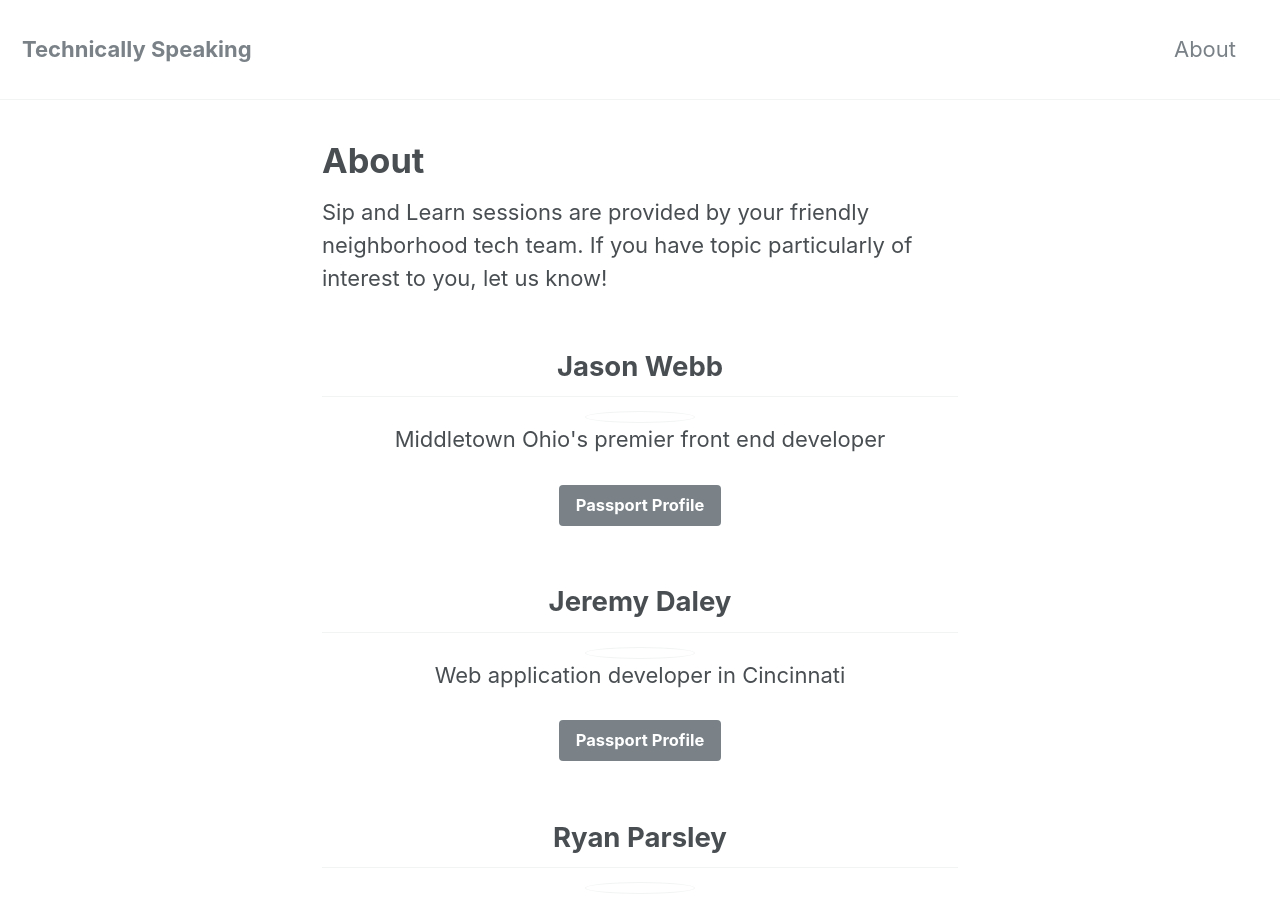
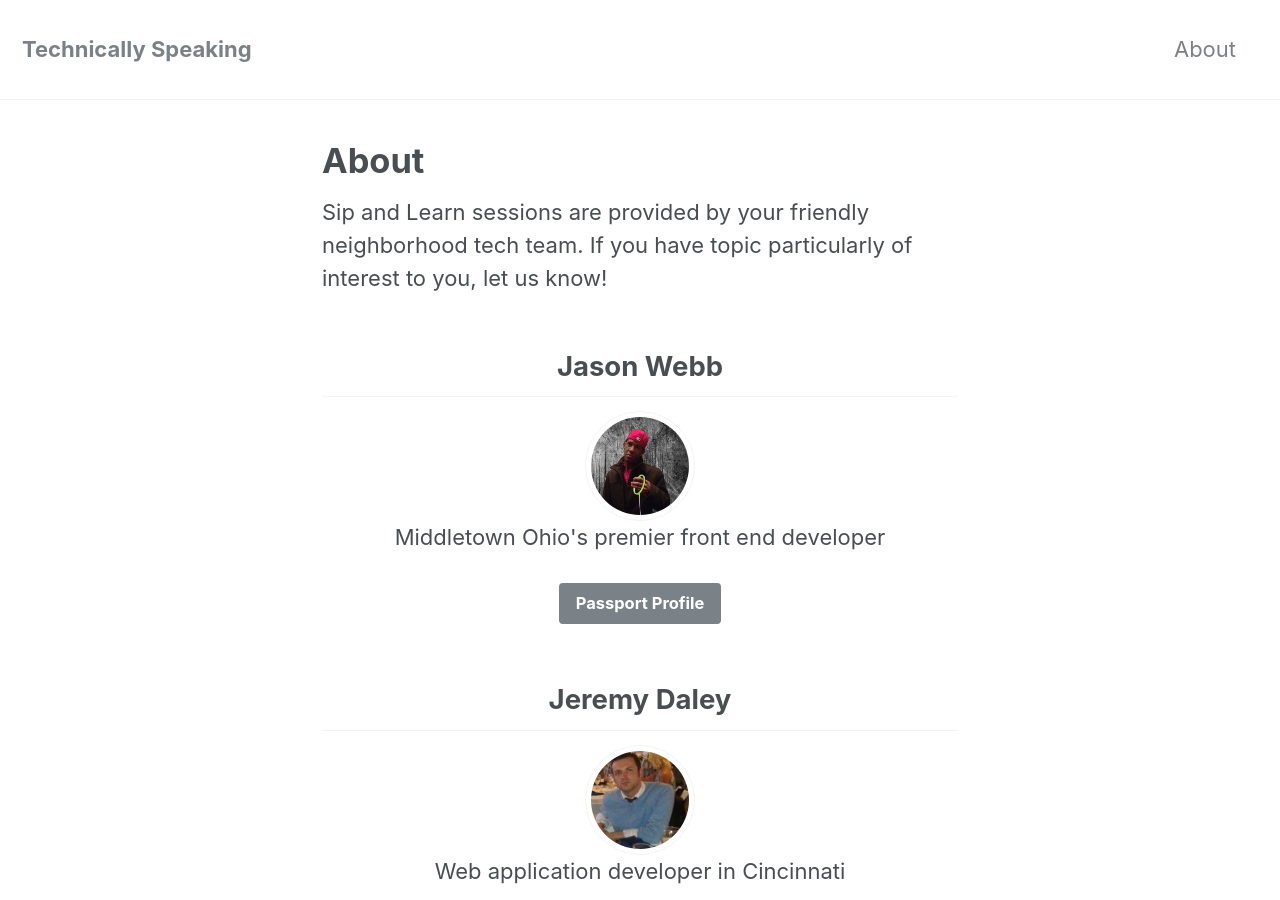
Before and after one commit to technicallySpeaking/technicallySpeaking.github.io, a Jekyll site: the page built from about.html, in a window 1280 px wide and 900 px high. Built offline with Jekyll 4.4.1, drawn with Linux system fonts in a browser that asks for light colours; nearby versions of some CDN libraries.

Commit message:
Updated 'about.html' via CloudCannon

```diff
--- a/about.html
+++ b/about.html
@@ -8,7 +8,7 @@
   <div class="text-center">
     <h2>{{ author[1].name }}</h2>
     <div class="author__avatar" style="width: auto; height: auto; display: block">
-      <img style="display: block; margin-left: auto; margin-right: auto;" src="{{ author[1].avatar_path | relative_url }}"/>
+      <img style="display: block; margin-left: auto; margin-right: auto;" src="{{ author[1].avatar | relative_url }}"/>
     </div>
     <p>{{ author[1].bio }}</p>
     <a class="btn btn--primary" href="{{ author[1].uri }}">Passport Profile</a>
```
